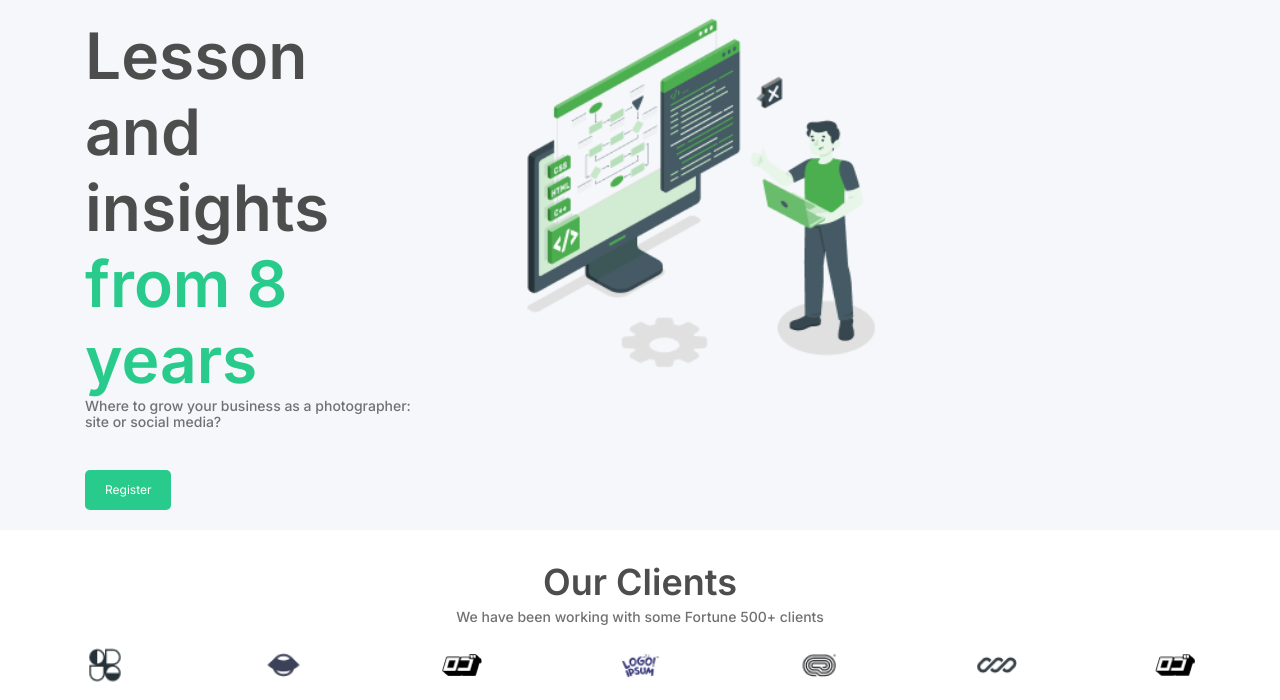
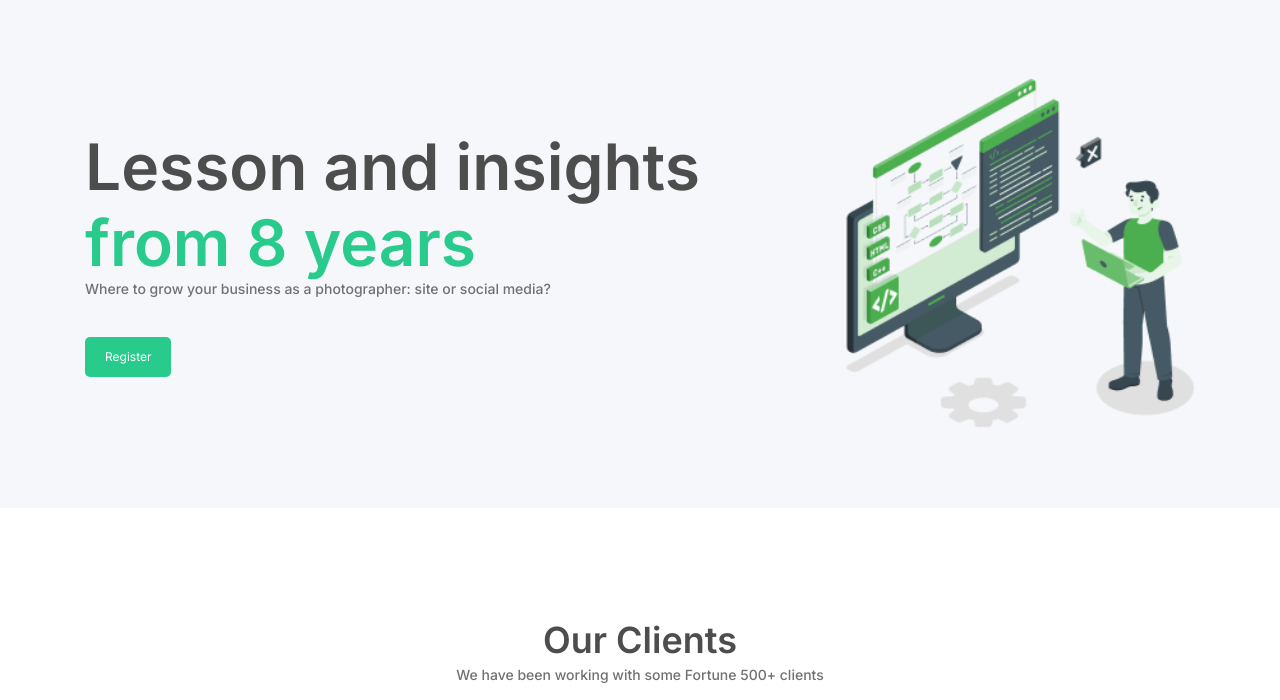
Before and after one commit to rBujar/Nextcent-landing-page, a website built with Vite: page index.html in a window 1280 px wide. Shown: the part 66-766 px from the top of the page. Built offline with nearby package versions, Linux system fonts and the light colour scheme; files whose address does not match are found by name.

Commit message:
fixed hero section

```diff
--- a/css/sections/hero.css
+++ b/css/sections/hero.css
@@ -1,13 +1,8 @@
 .hero {
     display: flex;
     overflow: hidden;
-    padding: 20px;
-
-}
-
-.hero-content__info {
-
-
+    justify-content: space-between;
+    align-items: center;
 }
 
 .hero-content__info h1 span {
@@ -23,14 +18,12 @@
 }
 
 .hero-image {
-    width: 120%;
-    height: 100%;
 
 }
 
 .hero-image img {
-    height: 350px;
-    width: 350px;
+    width: 500px;
+    height: 500px;
 }
 
 @media screen and (max-width: 1024px) {
--- a/css/style.css
+++ b/css/style.css
@@ -23,8 +23,6 @@
   line-height: 76px;
   text-align: left;
   color: var(--neutral-d_grey);
-
-  margin: 0;
 }
 
 .h2-style {
@@ -35,7 +33,6 @@
   line-height: 44px;
   font-family: var(--inter-sans);
   color: var(--neutral-d_grey);
-
   margin-bottom: 5px;
 }
 
@@ -55,7 +52,6 @@
   font-weight: 600;
   color: var(--neutral-d_grey);
   text-align: center;
-
   margin: 5px;
 }
 
@@ -131,11 +127,16 @@ body {
 }
 
 .container {
-  width: 100%;
+  max-width: 1320px;
   padding-right: 15px;
   padding-left: 15px;
   margin-right: auto;
   margin-left: auto;
+}
+
+section{
+  padding-top: 80px;
+  padding-bottom: 80px;
 }
 
 /* <=1399px */
@@ -157,6 +158,11 @@ body {
   .container {
       max-width: 720px;
   }
+
+  section{
+    padding-top: 50px;
+    padding-bottom: 50px;
+  }
 }
 
 /* <=767px */
```
